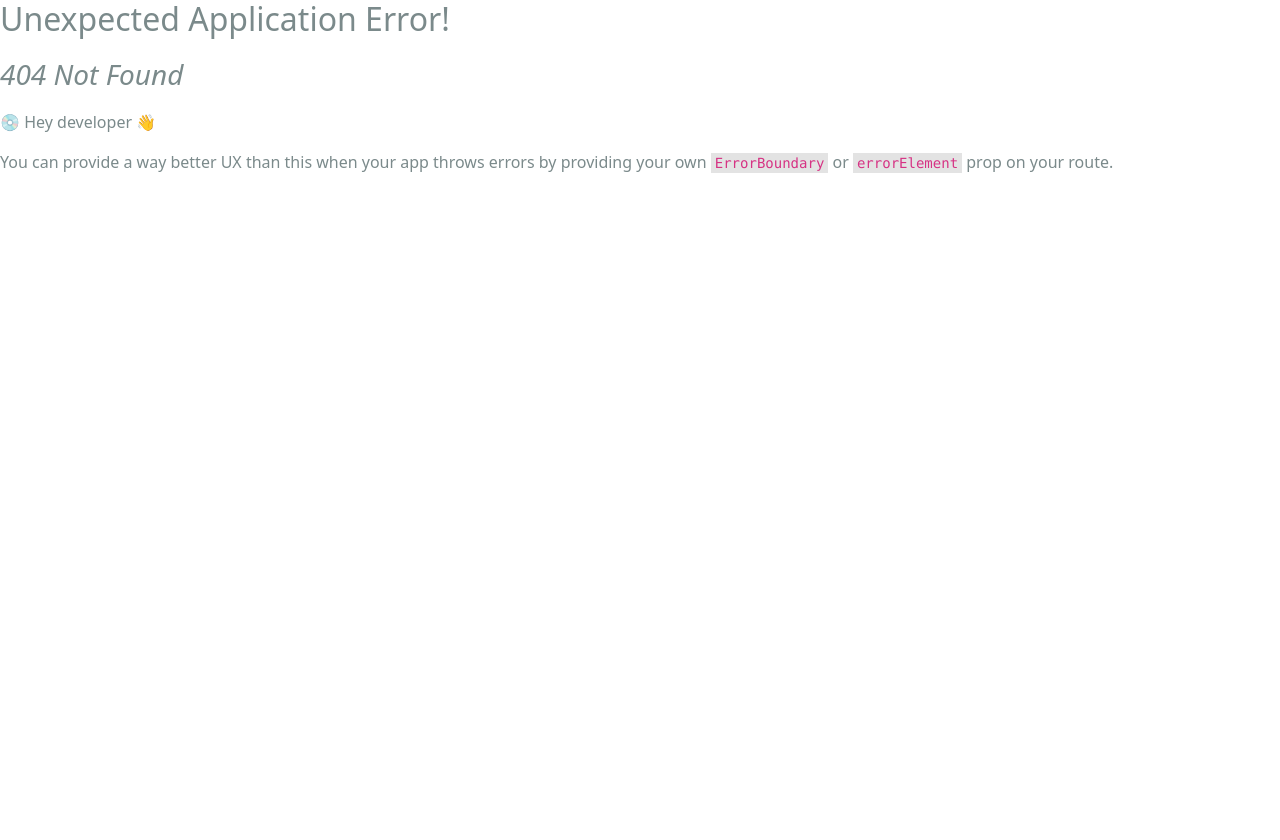
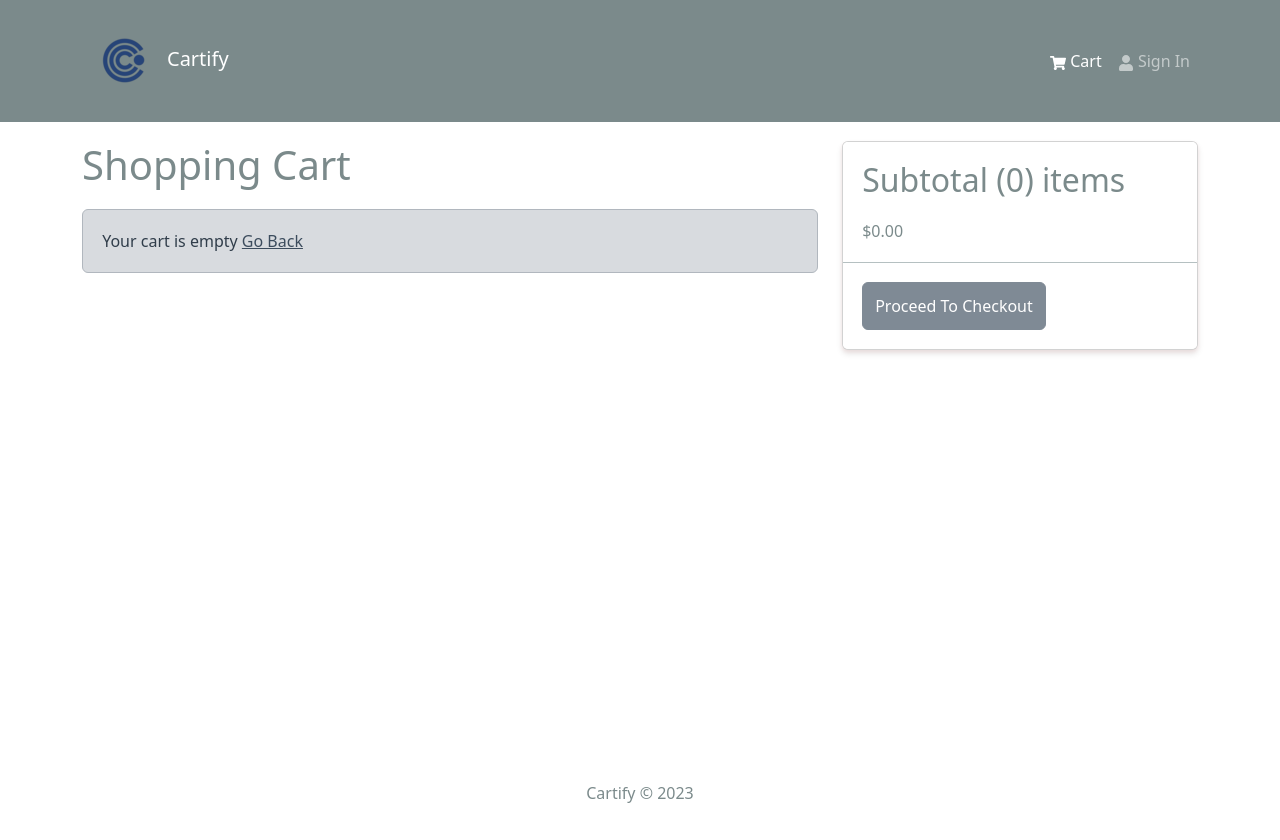
Before and after one commit to Milorph/Cartify, a React (Create React App) app in the folder frontend/: page /cart in a window 1280 px wide. Before the commit this address had no page. Before the commit the page ends 800 px from the top, so only its background shows below. Built offline with nearby package versions, Linux system fonts and the light colour scheme.

Commit message:
add cart screen and redux to state change quantity

```diff
--- a/frontend/src/components/Header.jsx
+++ b/frontend/src/components/Header.jsx
@@ -1,35 +1,47 @@
-import React from 'react'
-import { Navbar, Nav, Container } from 'react-bootstrap';
-import { FaShoppingCart, FaUser } from 'react-icons/fa';
-import { LinkContainer} from 'react-router-bootstrap';
-import logo from '../assets/logo.png'
+import React from "react";
+import { Badge, Navbar, Nav, Container } from "react-bootstrap";
+import { FaShoppingCart, FaUser } from "react-icons/fa";
+import { LinkContainer } from "react-router-bootstrap";
+import { useSelector } from "react-redux";
+import logo from "../assets/logo.png";
 
 const Header = () => {
+  const { cartItems } = useSelector((state) => state.cart);
+
   return (
     <header>
-      <Navbar bg="dark" variant='dark' expand='md' collapseOnSelect>
+      <Navbar bg="dark" variant="dark" expand="md" collapseOnSelect>
         <Container>
-          <LinkContainer to='/'>
+          <LinkContainer to="/">
             <Navbar.Brand>
-              <img src={logo} alt = "Cartify" />
+              <img src={logo} alt="Cartify" />
               Cartify
-              </Navbar.Brand>
+            </Navbar.Brand>
           </LinkContainer>
-          <Navbar.Toggle aria-controls='basic-navbar-nav' />
+          <Navbar.Toggle aria-controls="basic-navbar-nav" />
           <Navbar.Collapse id="basic-navbar-nav">
-            <Nav className='ms-auto'>
-              <LinkContainer to='/cart'>
-                <Nav.Link><FaShoppingCart /> Cart</Nav.Link>
+            <Nav className="ms-auto">
+              <LinkContainer to="/cart">
+                <Nav.Link>
+                  <FaShoppingCart /> Cart
+                  {cartItems.length > 0 && (
+                    <Badge pill bg="success" style={{ marginLeft: "5px" }}>
+                      {cartItems.reduce((a, c) => a + c.qty, 0)}
+                    </Badge>
+                  )}
+                </Nav.Link>
               </LinkContainer>
-              <LinkContainer to='/login'>
-                <Nav.Link><FaUser /> Sign In</Nav.Link>
+              <LinkContainer to="/login">
+                <Nav.Link>
+                  <FaUser /> Sign In
+                </Nav.Link>
               </LinkContainer>
             </Nav>
           </Navbar.Collapse>
         </Container>
       </Navbar>
     </header>
-  )
-}
+  );
+};
 
-export default Header
+export default Header;
--- a/frontend/src/index.js
+++ b/frontend/src/index.js
@@ -15,12 +15,14 @@
 import reportWebVitals from "./reportWebVitals";
 import HomeScreen from "./screens/HomeScreen";
 import ProductScreen from "./screens/ProductScreen";
+import CartScreen from "./screens/CartScreen";
 
 const router = createBrowserRouter(
   createRoutesFromElements(
     <Route path="/" element={<App />}>
       <Route index={true} path="/" element={<HomeScreen />} />
       <Route path="/product/:id" element={<ProductScreen />}></Route>
+      <Route path="/cart" element={<CartScreen />} />
     </Route>
   )
 );
--- /dev/null
+++ b/frontend/src/screens/CartScreen.jsx
@@ -0,0 +1,101 @@
+import { Link, useNavigate } from "react-router-dom";
+import {
+  Row,
+  Col,
+  ListGroup,
+  Image,
+  Form,
+  Button,
+  Card,
+} from "react-bootstrap";
+import { FaTrash } from "react-icons/fa";
+import Message from "../components/Message";
+import { useDispatch, useSelector } from "react-redux";
+import { addToCart } from "../slices/cartSlice";
+
+const CartScreen = () => {
+  const navigate = useNavigate();
+  const dispatch = useDispatch();
+
+  const cart = useSelector((state) => state.cart);
+  const { cartItems } = cart;
+  const addToCartHandler = async (product, qty) => {
+    dispatch(addToCart({ ...product, qty }));
+  };
+
+  return (
+    <Row>
+      <Col md={8}>
+        <h1 style={{ marginBottom: "20px" }}>Shopping Cart</h1>
+        {cartItems.length === 0 ? (
+          <Message>
+            Your cart is empty <Link to="/">Go Back</Link>
+          </Message>
+        ) : (
+          <ListGroup variant="flush">
+            {cartItems.map((item) => (
+              <ListGroup.Item key={item._id}>
+                <Row>
+                  <Col md={2}>
+                    <Image src={item.image} alt={item.name} fluid rounded />
+                  </Col>
+                  <Col md={3}>
+                    <Link to={`/product/${item._id}`}>{item.name}</Link>
+                  </Col>
+                  <Col md={2}>${item.price}</Col>
+                  <Col md={2}>
+                    <Form.Control
+                      as="select"
+                      value={item.qty}
+                      onChange={(e) =>
+                        addToCartHandler(item, Number(e.target.value))
+                      }
+                    >
+                      {[...Array(item.countInStock).keys()].map((x) => (
+                        <option key={x + 1} value={x + 1}>
+                          {x + 1}
+                        </option>
+                      ))}
+                    </Form.Control>
+                  </Col>
+                  <Col md={2}>
+                    <Button type="button" variant="light">
+                      <FaTrash />
+                    </Button>
+                  </Col>
+                </Row>
+              </ListGroup.Item>
+            ))}
+          </ListGroup>
+        )}
+      </Col>
+      <Col md={4}>
+        <Card>
+          <ListGroup variant="flush">
+            <ListGroup.Item>
+              <h2>
+                Subtotal ({cartItems.reduce((acc, item) => acc + item.qty, 0)})
+                items
+              </h2>
+              $
+              {cartItems
+                .reduce((acc, item) => acc + item.qty * item.price, 0)
+                .toFixed(2)}
+            </ListGroup.Item>
+            <ListGroup.Item>
+              <Button
+                type="button"
+                className="btn-block"
+                disabled={cartItems.length === 0}
+              >
+                Proceed To Checkout
+              </Button>
+            </ListGroup.Item>
+          </ListGroup>
+        </Card>
+      </Col>
+    </Row>
+  );
+};
+
+export default CartScreen;
--- a/frontend/src/screens/ProductScreen.jsx
+++ b/frontend/src/screens/ProductScreen.jsx
@@ -1,18 +1,39 @@
-import { Link, useParams } from "react-router-dom";
-import { Row, Col, Image, ListGroup, Card, Button } from "react-bootstrap";
+import { Link, useParams, useNavigate } from "react-router-dom";
+import {
+  Row,
+  Col,
+  Image,
+  ListGroup,
+  Card,
+  Button,
+  Form,
+} from "react-bootstrap";
+import { useDispatch } from "react-redux";
 import Rating from "../components/Rating";
 import { useGetProductDetailsQuery } from "../slices/productsApiSlice";
 import Loader from "../components/Loader";
 import Message from "../components/Message";
+import { useState } from "react";
+import { addToCart } from "../slices/cartSlice";
 
 const ProductScreen = () => {
   const { id: productId } = useParams();
+
+  const dispatch = useDispatch();
+  const navigate = useNavigate();
+
+  const [qty, setQty] = useState(1);
 
   const {
     data: product,
     isLoading,
     error,
   } = useGetProductDetailsQuery(productId);
+
+  const addToCartHandler = () => {
+    dispatch(addToCart({ ...product, qty }));
+    navigate("/cart");
+  };
 
   return (
     <>
@@ -69,11 +90,34 @@
                     </Col>
                   </Row>
                 </ListGroup.Item>
+
+                {product.countInStock > 0 && (
+                  <ListGroup.Item>
+                    <Row>
+                      <Col>Qty</Col>
+                      <Col>
+                        <Form.Control
+                          as="select"
+                          value={qty}
+                          onChange={(e) => setQty(Number(e.target.value))}
+                        >
+                          {[...Array(product.countInStock).keys()].map((x) => (
+                            <option key={x + 1} value={x + 1}>
+                              {x + 1}
+                            </option>
+                          ))}
+                        </Form.Control>
+                      </Col>
+                    </Row>
+                  </ListGroup.Item>
+                )}
+
                 <ListGroup.Item>
                   <Button
                     className="btn-block"
                     type="button"
                     disabled={product.countInStock === 0}
+                    onClick={addToCartHandler}
                   >
                     Add To Cart
                   </Button>
--- /dev/null
+++ b/frontend/src/slices/cartSlice.js
@@ -0,0 +1,35 @@
+import { createSlice } from "@reduxjs/toolkit";
+import { updateCart } from "../utils/cartUtils";
+
+const initialState = localStorage.getItem("cart")
+  ? JSON.parse(localStorage.getItem("cart"))
+  : { cartItems: [] };
+
+const addDecimals = (num) => {
+  return (Math.round(num * 100) / 100).toFixed(2);
+};
+
+const cartSlice = createSlice({
+  name: "cart",
+  initialState,
+  reducers: {
+    addToCart: (state, action) => {
+      const item = action.payload;
+
+      const existItem = state.cartItems.find((x) => x._id === item._id);
+
+      if (existItem) {
+        state.cartItems = state.cartItems.map((x) =>
+          x._id === existItem._id ? item : x
+        );
+      } else {
+        state.cartItems = [...state.cartItems, item];
+      }
+      return updateCart(state);
+    },
+  },
+});
+
+export const { addToCart } = cartSlice.actions;
+
+export default cartSlice.reducer;
--- a/frontend/src/store.js
+++ b/frontend/src/store.js
@@ -1,9 +1,11 @@
 import { configureStore, getDefaultMiddleware } from "@reduxjs/toolkit";
 import { apiSlice } from "./slices/apiSlice";
+import cartSliceReducer from "./slices/cartSlice";
 
 const store = configureStore({
   reducer: {
     [apiSlice.reducerPath]: apiSlice.reducer,
+    cart: cartSliceReducer,
   },
   middleware: (getDefaultMiddleware) =>
     getDefaultMiddleware().concat(apiSlice.middleware),
--- /dev/null
+++ b/frontend/src/utils/cartUtils.js
@@ -0,0 +1,23 @@
+const addDecimals = (num) => {
+  return (Math.round(num * 100) / 100).toFixed(2);
+};
+
+export const updateCart = (state) => {
+  // Items price
+  state.itemsPrice = addDecimals(
+    state.cartItems.reduce((acc, item) => acc + item.price * item.qty, 0)
+  );
+  // Shipping price
+  state.shippingPrice = addDecimals(state.itemsPrice > 100 ? 0 : 10);
+  // tax price
+  state.taxPrice = addDecimals(Number((0.15 * state.itemsPrice).toFixed(2)));
+  // Total price
+  state.totalPrice = (
+    Number(state.itemsPrice) +
+    Number(state.shippingPrice) +
+    Number(state.taxPrice)
+  ).toFixed(2);
+
+  localStorage.setItem("cart", JSON.stringify(state));
+  return state;
+};
```
